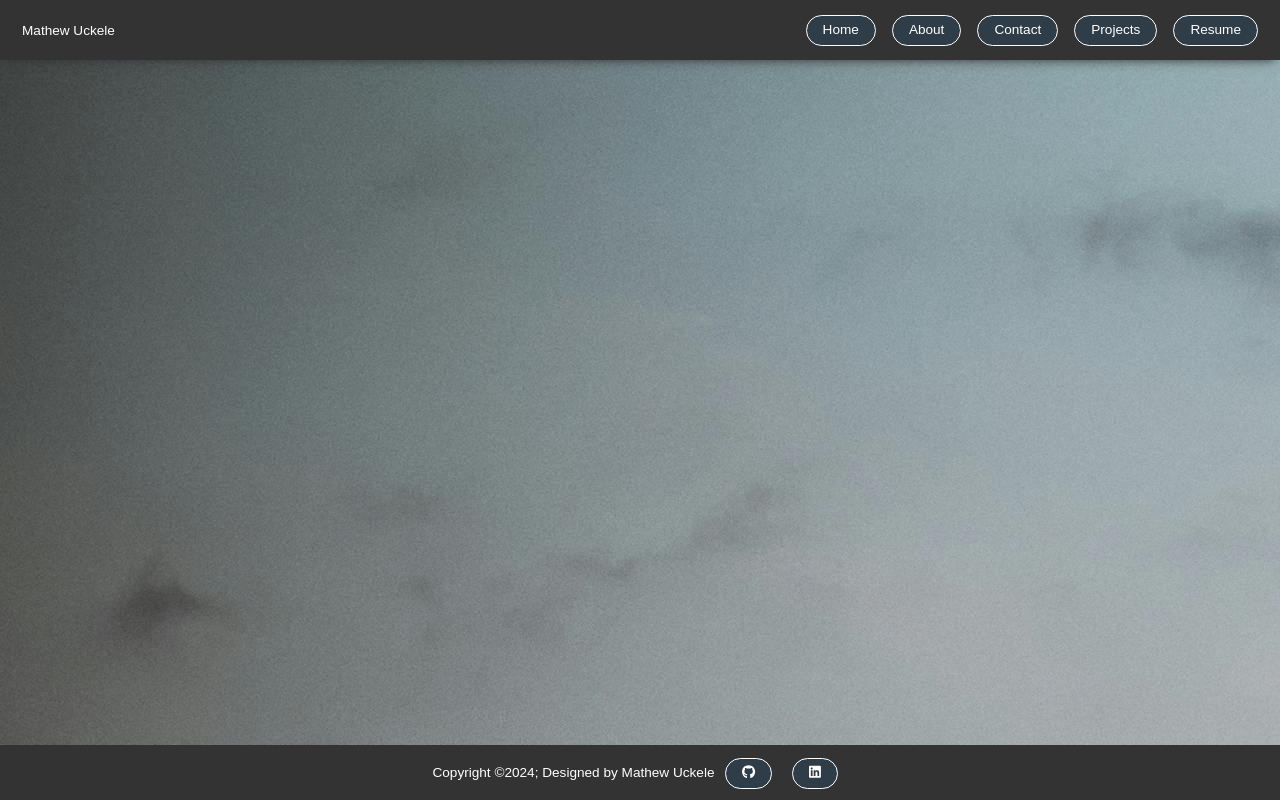
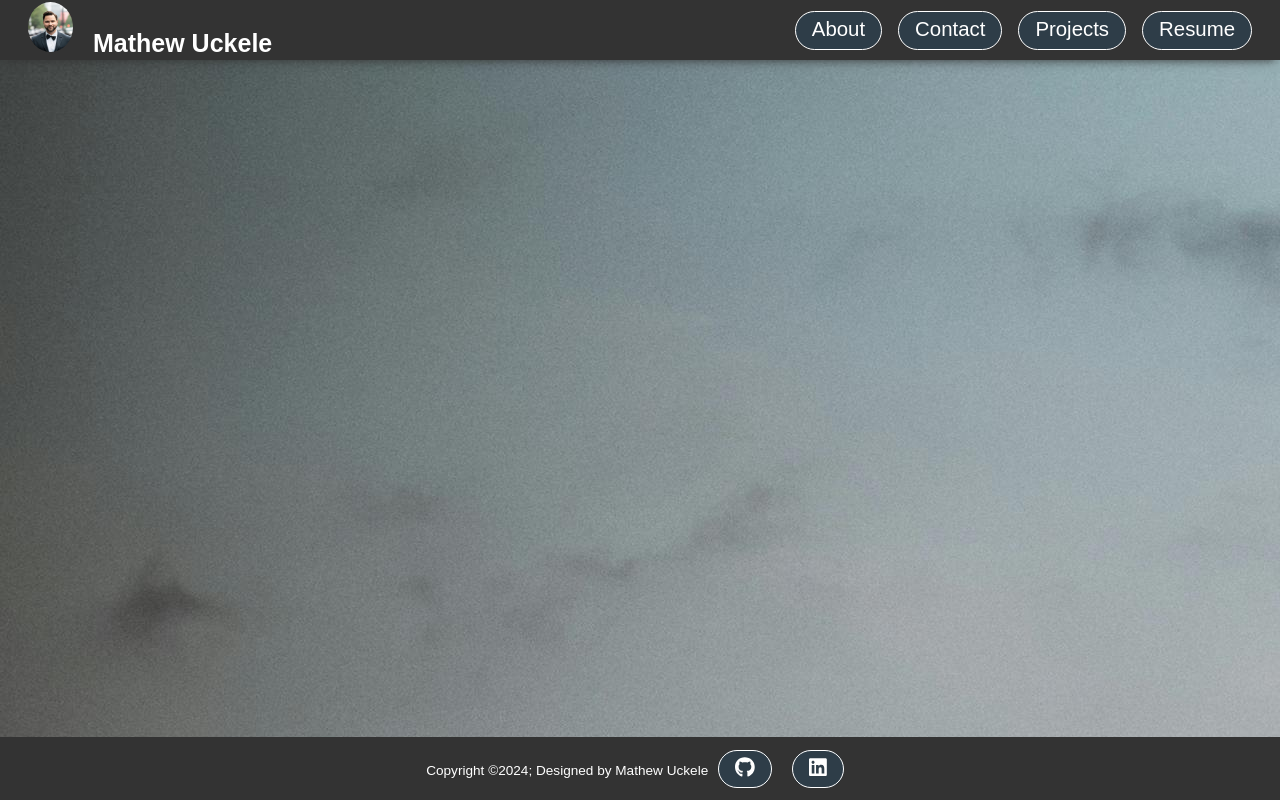
Before and after one commit to muckele/portfolio, a React (Vite) app: page / in a window 1280 px wide. Built offline with nearby package versions, Linux system fonts and the light colour scheme.

Commit message:
updates navbar and navbar styling

```diff
--- a/src/App.jsx
+++ b/src/App.jsx
@@ -15,7 +15,7 @@ function App() {
     <>
       <NavBar />
       <Routes>
-        <Route path='home' element={<HomePage />} />
+        <Route path='/home' element={<HomePage />} />
         <Route path='about' element={<AboutPage />} />
         <Route path='contact' element={<ContactPage />} />
         <Route path='resume' element={<ResumePage />} />
--- a/src/components/NavBar.jsx
+++ b/src/components/NavBar.jsx
@@ -1,10 +1,10 @@
 import { NavLink } from "react-router-dom"
+import logo from '../assets/portfolio-headshot.jpeg'
 
 function NavBar() {
     return (
         <nav>
-          <NavLink to='/'> Mathew Uckele </NavLink>
-          <NavLink to='/home'> Home </NavLink>
+          <NavLink to='/home'> <img src={logo} alt="Logo" className="navbar-logo" /><span className="navbar-name">Mathew Uckele</span> </NavLink>
           <NavLink to='/about'> About </NavLink>
           <NavLink to='/contact'> Contact </NavLink>
           <NavLink to='/projects'> Projects </NavLink>
--- a/src/index.css
+++ b/src/index.css
@@ -63,9 +63,10 @@ a {
   margin: 0 8px;
   color: white;
   font-weight: 500;
+  font-size: 1.5em;
   border-radius: 40px;
   text-decoration: none;
-  border: 1px solid white;
+  border: .5px solid white;
   padding: 6px 16px 8px 16px;
   background: rgba(0, 150, 255, 0.1);
 }
@@ -78,6 +79,15 @@ a:active {
   transform: scale(0.98);
 }
 
+nav {
+  display: flex;
+  justify-content: space-between;
+  align-items: center;
+  padding: 10px 20px;
+  background-color: #333;
+  color: #fff;
+}
+
 nav a:first-child {
   border: none;
   background: none;
@@ -88,6 +98,31 @@ nav a:first-child {
 nav a:first-child img {
   width: 45px;
 }
+
+img.navbar-logo {
+  width: 50px;
+  height: 50px;
+  border-radius: 50%;
+}
+
+a.active {
+  display: flex;
+  justify-content: space-between;
+  align-items: center;
+}
+
+span.navbar-name{
+  display: flexbox;
+  align-items: center;
+  font-size: 25px;
+  font-weight: bolder;
+  text-align: center;
+  /* Center the text horizontally */
+  flex-grow: 1;
+  /* Allow the name to take up remaining space */
+  padding-left: 20px;
+}
+
 
 h1,
 h2,
```
Also changed, not shown: src/assets/portfolio-headshot.jpeg (added).
